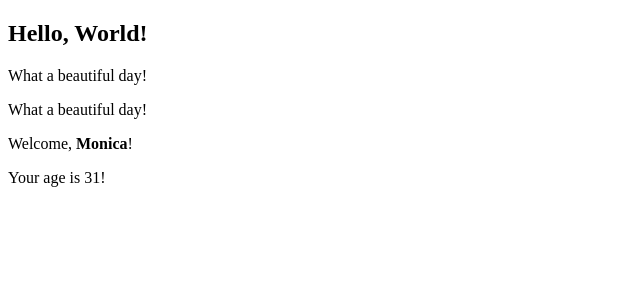
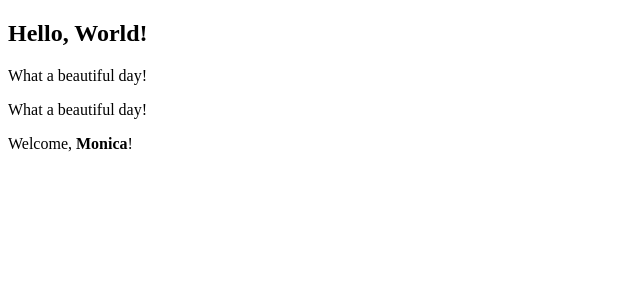
Before and after one commit to monica-lucaci/develhope-react, a React (Vite) app in the folder my-app/: page / in a window 1280 px wide. Shown: the top 300 px of the page, without its empty margins (0-640 px from the left). Built offline with nearby package versions, Linux system fonts and the light colour scheme.

Commit message:
condition age>18 added

```diff
--- a/my-app/src/App.jsx
+++ b/my-app/src/App.jsx
@@ -2,13 +2,10 @@ import Hello from "./Hello";
 import Message from "./Message";
 import Welcome from "./Welcome";
 
-// Welcome.defaultProps = {
-//   name: "guest",
-// };
 
 const App = () => {
   const nameWithStrong = <strong>Monica</strong>;
-  const age = 31;
+  const age = 17;
 
   return (
     <div>
@@ -20,6 +17,3 @@ const App = () => {
 };
 
 export default App;
-
-//when you pass an expression it will be rendered.
-// as in my case resulting in the name "Monica" being displayed in bold when the component is rendered.
--- a/my-app/src/Welcome.jsx
+++ b/my-app/src/Welcome.jsx
@@ -4,11 +4,9 @@ const Welcome = ({ name = "guest", age }) => {
   return (
     <>
       <p>Welcome, {name}!</p>
-      <Age age={age} />
+      {age > 18 && <Age age={age} />}
     </>
   );
 };
 
 export default Welcome;
-
-//se non passo il parametro stranamente non mi da errore,pero nessun nome viene visualizzato
```
